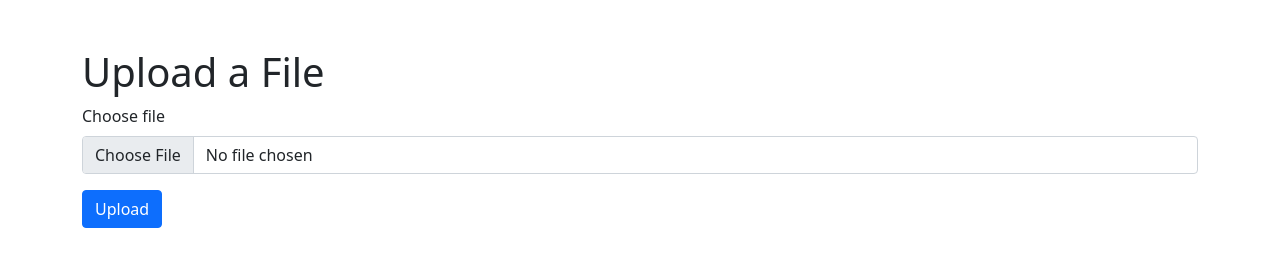
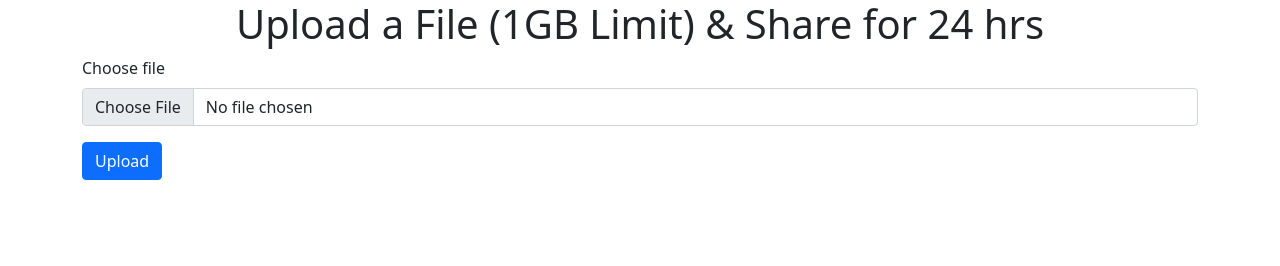
Before and after one commit to mibrahim18/sharer, a website: page public/index.html in a window 1280 px wide. Drawn offline with nearby package versions, Linux system fonts and the light colour scheme.

Commit message:
Update index.html

```diff
--- a/public/index.html
+++ b/public/index.html
@@ -11,7 +11,7 @@
   </head>
   <body>
     <div class="container">
-      <h1 class="mt-5">Upload a File</h1>
+      <h1 class="text-center">Upload a File (1GB Limit) & Share for 24 hrs</h1>
       <form id="uploadForm" enctype="multipart/form-data">
         <div class="mb-3">
           <label for="fileInput" class="form-label">Choose file</label>
```
